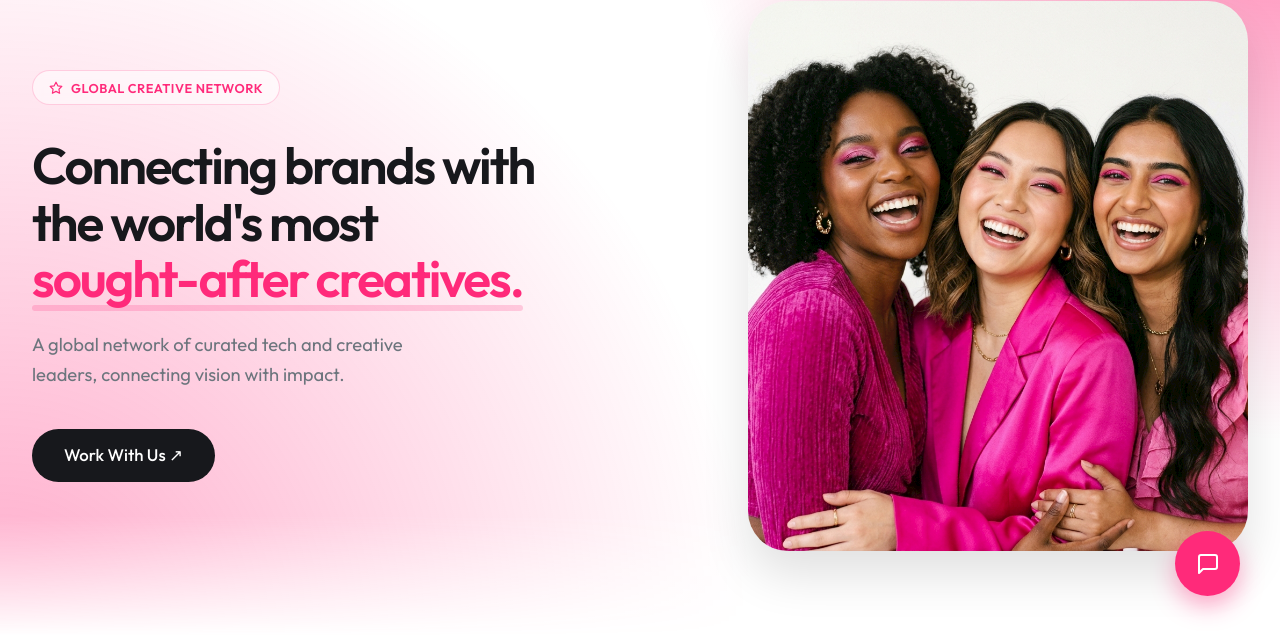
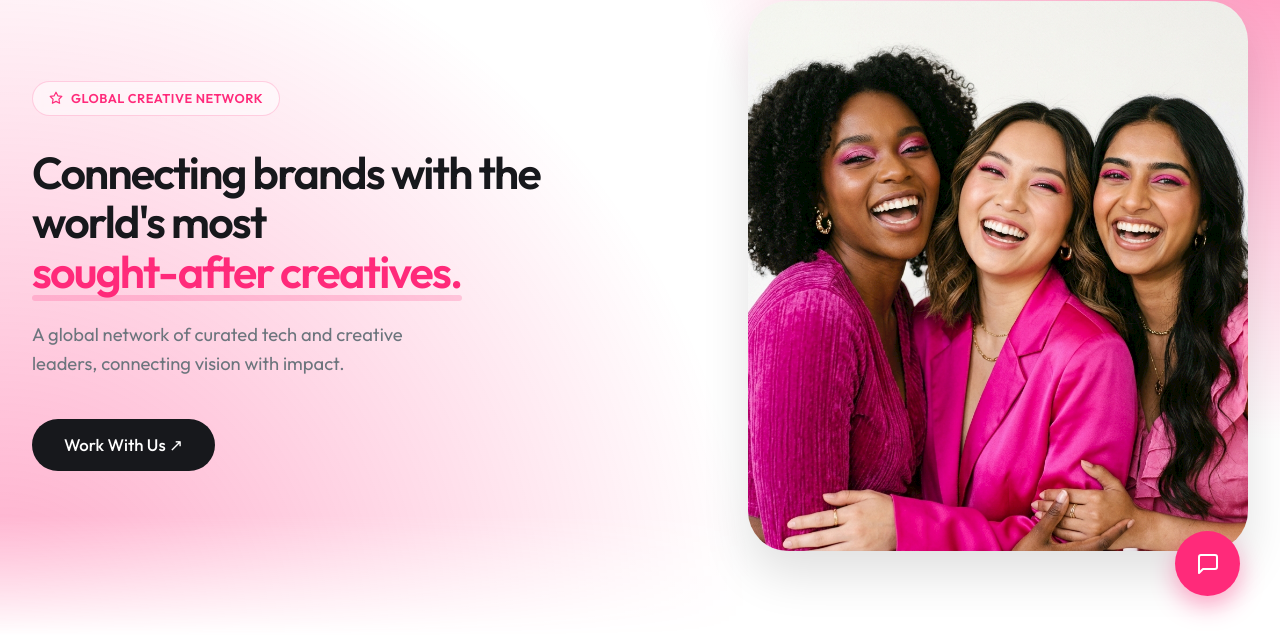
Before and after one commit to mastelloneluana6-byte/Freenlancer-Service-Bussines-, a plain HTML site: page index.html in a window 1280 px wide. Shown: the part 164-800 px from the top of the page. Drawn offline with nearby package versions, Linux system fonts and the light colour scheme.

Commit message:
Decrease hero h1 font size further

```diff
--- a/style.css
+++ b/style.css
@@ -295,7 +295,7 @@ a {
 }
 
 .hero h1 {
-    font-size: clamp(2.5rem, 4vw, 4.2rem);
+    font-size: clamp(1.8rem, 3.5vw, 3rem); /* Shrunk down for a cleaner look */
     line-height: 1.1;
     letter-spacing: -0.04em;
     margin-bottom: 1.5rem;
```
